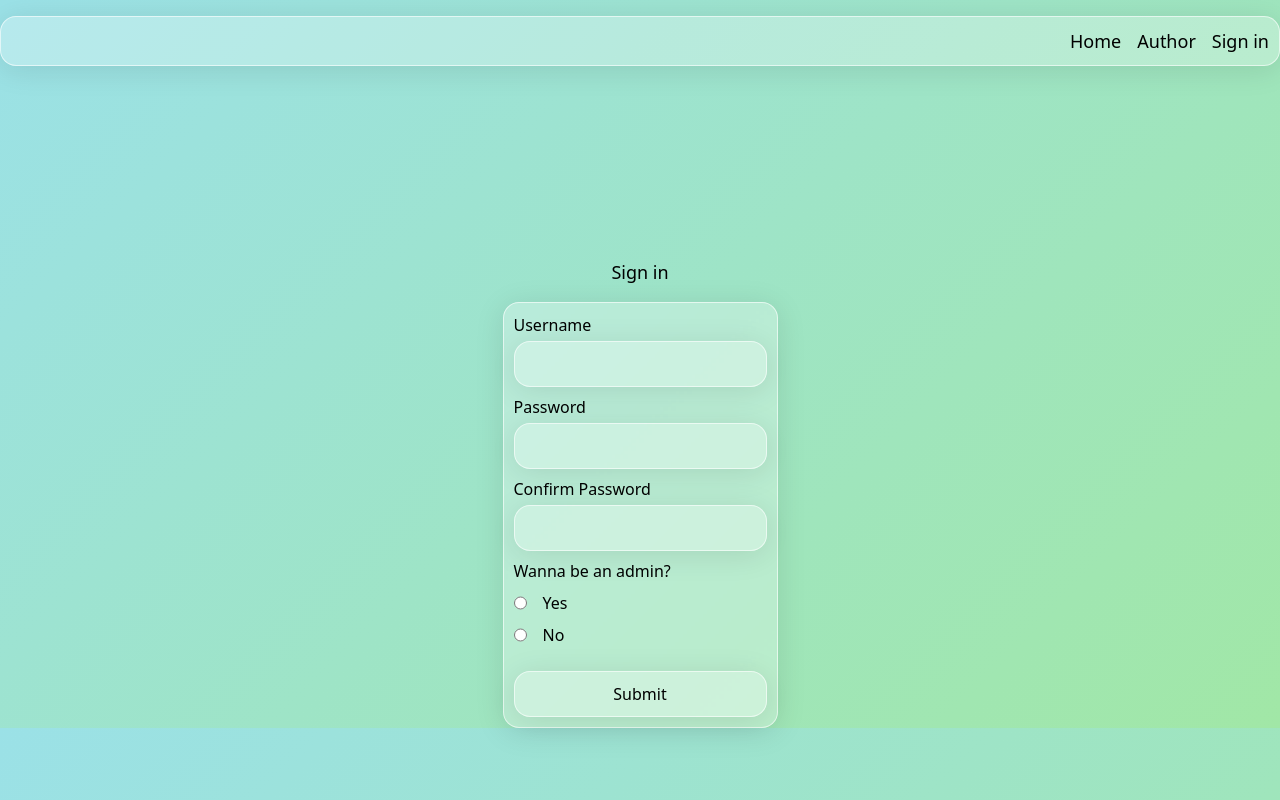
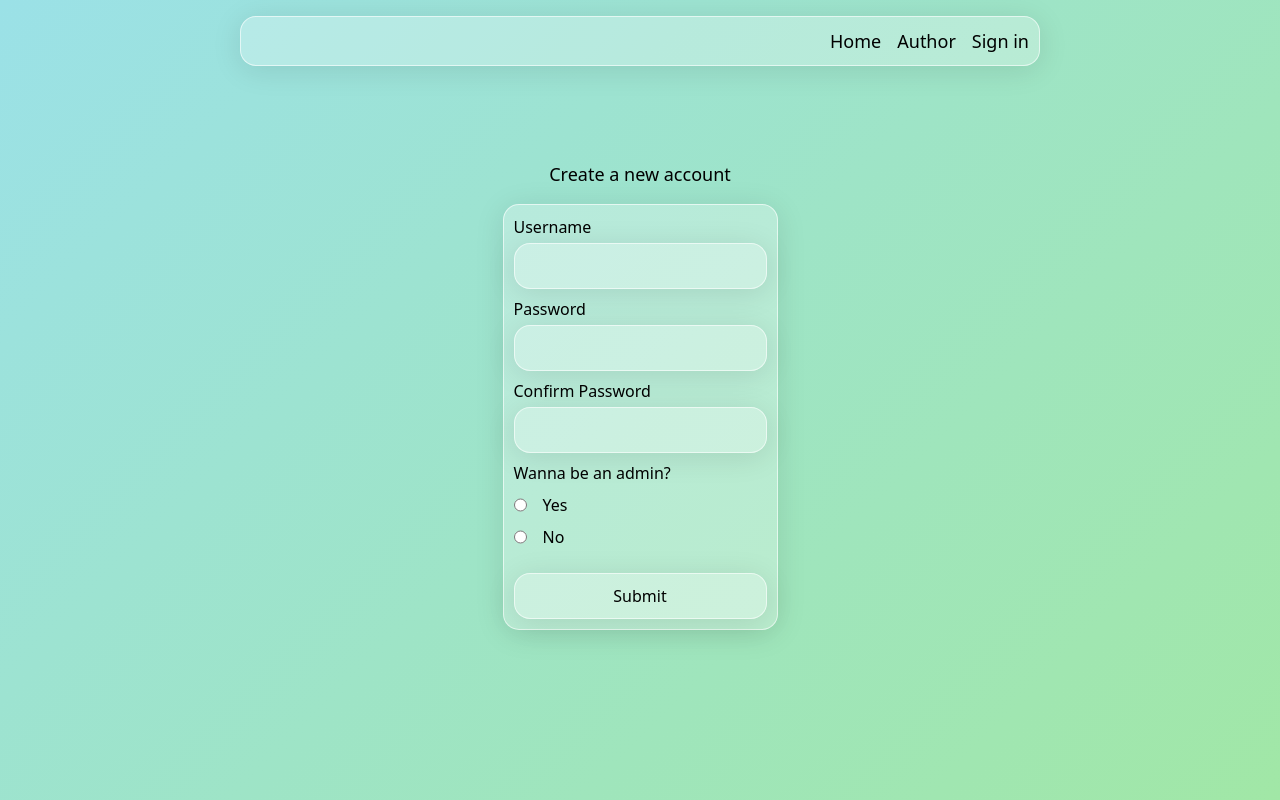
Before and after one commit to suix0/blog-frontend, a React (Vite) app: page /register in a window 1280 px wide. Built offline with nearby package versions, Linux system fonts and the light colour scheme.

Commit message:
style: improved styles

```diff
--- a/src/features/posts/CreatePost.jsx
+++ b/src/features/posts/CreatePost.jsx
@@ -6,8 +6,6 @@ const CreatePost = ({ setCreateBlog }) => {
         background: "rgba(255, 255, 255, 0.27)",
         borderRadius: "16px",
         boxShadow: "0 4px 30px rgba(0, 0, 0, 0.1)",
-        backdropFilter: "blur(1.5px)",
-        WebkitBackdropFilter: "blur(1.5px)",
         border: "1px solid rgba(255, 255, 255, 0.62)",
         padding: "10px",
       }}
--- a/src/features/posts/RecentPosts.jsx
+++ b/src/features/posts/RecentPosts.jsx
@@ -5,7 +5,7 @@ import { PostContext } from "../../pages/Home";
 const RecentPosts = () => {
   const { posts } = useContext(PostContext);
   return (
-    <aside className="items-center bg-frutiger rounded-frutiger shadow-frutiger border border-white/60 backdrop-blur-frutiger overflow-y-scroll p-5 w-full xl:col-start-3 xl:col-end-4 xl:h-[400px] xs:h-[300px] s:h-[400px] md:h-[400px] md:col-start-2 md:col-end-3 xl:row-start-2 mb-4">
+    <aside className="items-center bg-frutiger rounded-frutiger shadow-frutiger border border-white/60 backdrop-blur-frutiger overflow-y-scroll p-5 w-full xl:col-start-3 xl:col-end-4 xs:h-[300px] md:col-start-2 md:col-end-3 xl:row-start-2 mb-4">
       <p className="md:text-center mb-4">recent posts</p>
       {posts.map((post) => {
         return <PostCard post={post} key={crypto.randomUUID()}></PostCard>;
--- a/src/pages/Author.jsx
+++ b/src/pages/Author.jsx
@@ -102,10 +102,10 @@ const Author = () => {
   const tinymceApi = import.meta.env.VITE_TINYMCE_API;
 
   return (
-    <div className="h-full grid md:grid-cols-[1fr_800px_1fr] md:grid-rows-[80px_1fr] mx-8">
+    <div className="h-[100svh] grid 2xl:grid-cols-[1fr_1200px_1fr] md:grid-cols-[1fr_800px_1fr] xs:grid-rows-[80px_1fr] mx-8">
       <Header></Header>
       {error ? (
-        <div className="flex justify-center items-center flex-col mt-64 gap-2">
+        <div className="flex justify-center items-center flex-col mb-44 gap-2 md:col-start-2 md:col-end-3">
           <p className="text-4xl font-bold">Error</p>
           <p>You are not authorized to view this page.</p>
         </div>
--- a/src/pages/Home.jsx
+++ b/src/pages/Home.jsx
@@ -64,9 +64,9 @@ const Home = () => {
   }
 
   return (
-    <div className="h-fit grid 2xl:grid-cols-[1fr_1200px_1fr] md:grid-cols-[1fr_800px_1fr] xs:grid-rows-[80px_1fr] mx-8">
+    <div className="h-[100svh] grid 2xl:grid-cols-[1fr_1200px_1fr] md:grid-cols-[1fr_800px_1fr] xs:grid-rows-[80px_1fr] mx-8">
       <Header></Header>
-      <main className="pt-4  md:col-start-2 md:col-end-3 xs:h-fit xs:row-start-2">
+      <main className="pt-4 md:col-start-2 md:col-end-3 xs:h-fit xs:row-start-2">
         {post !== undefined && (
           <div className="flex flex-col w-full">
             <section className=" w-full h-full flex flex-col gap-4 bg-frutiger rounded-frutiger shadow-frutiger border border-white/60 p-frutiger backdrop-blur-frutiger">
--- a/src/pages/Register.jsx
+++ b/src/pages/Register.jsx
@@ -48,10 +48,10 @@ const Register = () => {
   };
 
   return (
-    <div className="col-start-2 col-end-3">
+    <div className="h-[100svh] grid 2xl:grid-cols-[1fr_1200px_1fr] md:grid-cols-[1fr_800px_1fr] xs:grid-rows-[80px_1fr] mx-8">
       <Header></Header>
-      <div className="flex justify-center items-center flex-col gap-4 mt-48">
-        <p className="text-lg">Sign in</p>
+      <div className="flex justify-center items-center flex-col gap-4 mt-20 md:col-start-2 md:col-end-3 xs:h-fit xs:row-start-2">
+        <p className="text-lg">Create a new account</p>
         <form
           action={submitForm}
           className="w-fit p-4 flex flex-col gap-2"
@@ -59,7 +59,6 @@ const Register = () => {
             background: "rgba(255, 255, 255, 0.27)",
             borderRadius: "16px",
             boxShadow: "0 4px 30px rgba(0, 0, 0, 0.1)",
-            backdropFilter: "blur(1.5px)",
             WebkitBackdropFilter: "blur(1.5px)",
             border: "1px solid rgba(255, 255, 255, 0.62)",
             padding: "10px",
--- a/src/pages/SignIn.jsx
+++ b/src/pages/SignIn.jsx
@@ -44,9 +44,9 @@ const SignIn = () => {
   };
 
   return (
-    <div className="col-start-2 col-end-3">
+    <div className="h-[100svh] grid 2xl:grid-cols-[1fr_1200px_1fr] md:grid-cols-[1fr_800px_1fr] xs:grid-rows-[80px_1fr] mx-8">
       <Header></Header>
-      <div className="flex justify-center items-center flex-col gap-4 mt-48">
+      <div className="flex justify-center items-center flex-col gap-4 mt-20 md:col-start-2 md:col-end-3 xs:h-fit xs:row-start-2">
         <p className="text-lg">Sign in</p>
         <form
           action={submitForm}
@@ -55,7 +55,6 @@ const SignIn = () => {
             background: "rgba(255, 255, 255, 0.27)",
             borderRadius: "16px",
             boxShadow: "0 4px 30px rgba(0, 0, 0, 0.1)",
-            backdropFilter: "blur(1.5px)",
             WebkitBackdropFilter: "blur(1.5px)",
             border: "1px solid rgba(255, 255, 255, 0.62)",
             padding: "10px",
```
Also changed, not shown: src/styles.css (+0 -14 lines).
